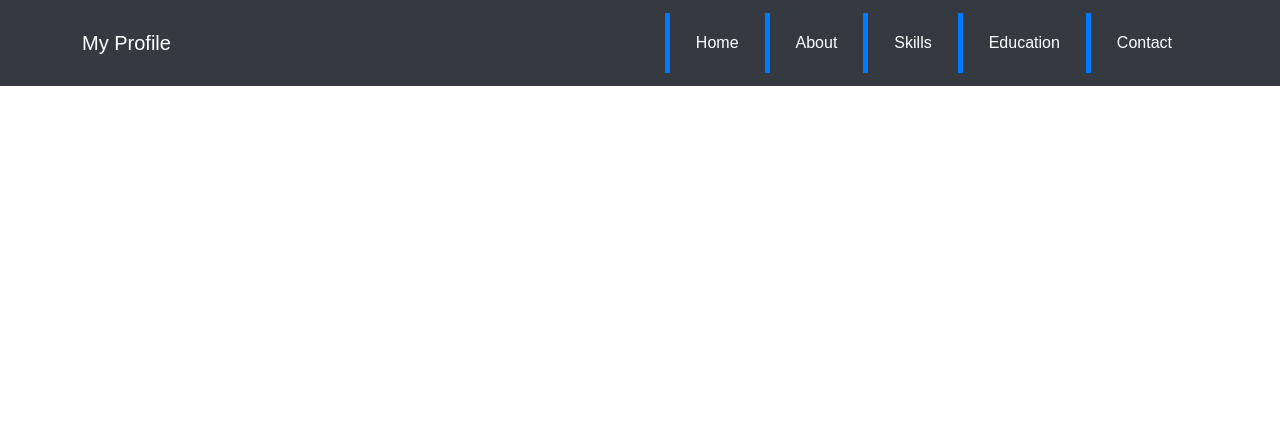
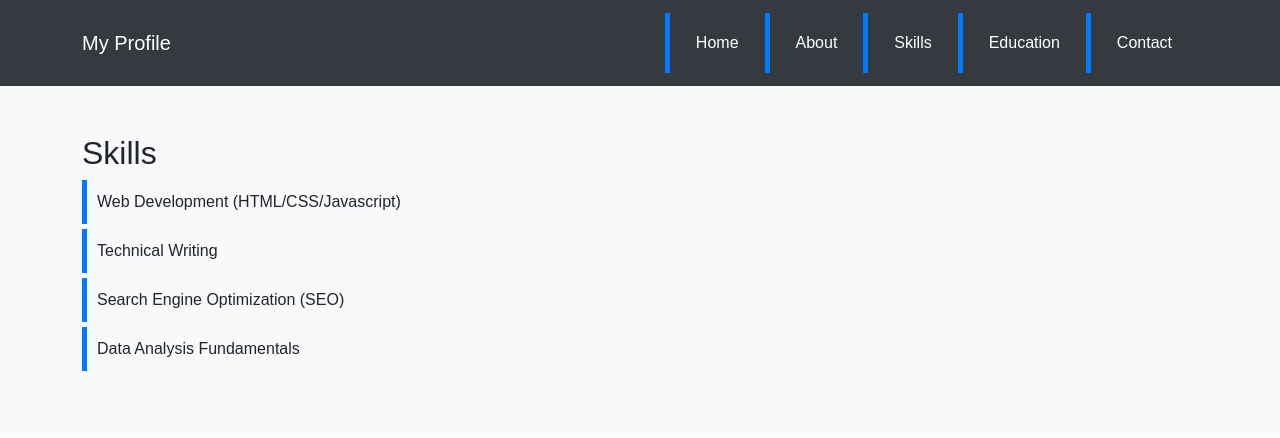
Before and after one commit to mreecho/personal-page, a plain HTML site: page skills.html in a window 1280 px wide. Drawn offline with nearby package versions, Linux system fonts and the light colour scheme.

Commit message:
Update skills.html

```diff
--- a/skills.html
+++ b/skills.html
@@ -27,3 +27,16 @@
       </div>
     </div>
   </nav>
+
+    <!-- Skills Section -->
+  <section id="skills" class="bg-light py-5">
+    <div class="container">
+      <h2>Skills</h2>
+      <ul>
+        <li>Web Development (HTML/CSS/Javascript)</li>
+        <li>Technical Writing</li>
+        <li>Search Engine Optimization (SEO)</li>
+        <li>Data Analysis Fundamentals</li>
+      </ul>
+    </div>
+  </section>
```
